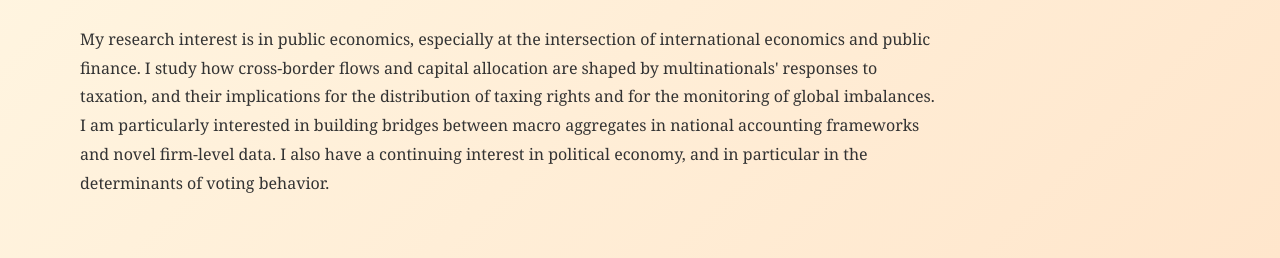
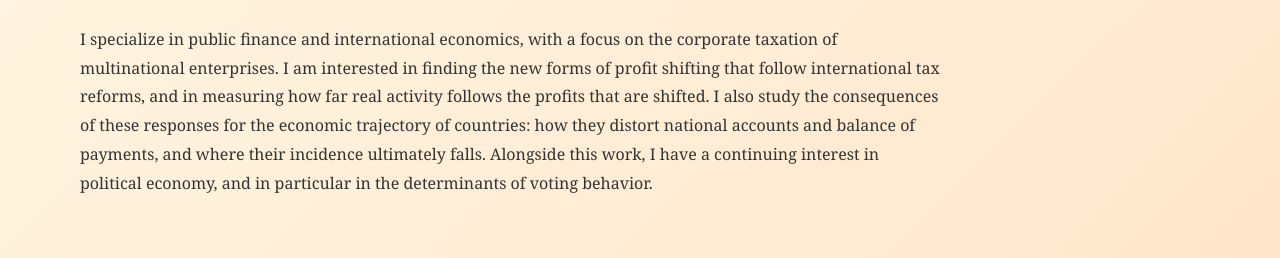
Before and after one commit to JulesDucept/Website, a plain HTML site: page index.html in a window 1280 px wide. Shown: the part 542-800 px from the top of the page. Drawn offline with Linux system fonts and the light colour scheme.

Commit message:
Update index.html

```diff
--- a/index.html
+++ b/index.html
@@ -430,13 +430,13 @@
                 </div>
                 <h2>Research Interests</h2>
                 <p class="bio">
-                    My research interest is in public economics, especially at the intersection of
-                    international economics and public finance. I study how cross-border flows and
-                    capital allocation are shaped by multinationals' responses to taxation, and their implications for
-                    the distribution of taxing rights and for the monitoring of global imbalances. I am particularly
-                    interested in building bridges between macro aggregates in national accounting frameworks and
-                    novel firm-level data. I also have a continuing interest in political economy, and
-                    in particular in the determinants of voting behavior.
+                    I specialize in public finance and international economics, with a focus on the corporate
+                    taxation of multinational enterprises. I am interested in finding the new forms of profit
+                    shifting that follow international tax reforms, and in measuring how far real activity
+                    follows the profits that are shifted. I also study the consequences of these responses for
+                    the economic trajectory of countries: how they distort national accounts and balance of
+                    payments, and where their incidence ultimately falls. Alongside this work, I have a continuing
+                    interest in political economy, and in particular in the determinants of voting behavior.
                 </p>
             </div>
         </div>
```
